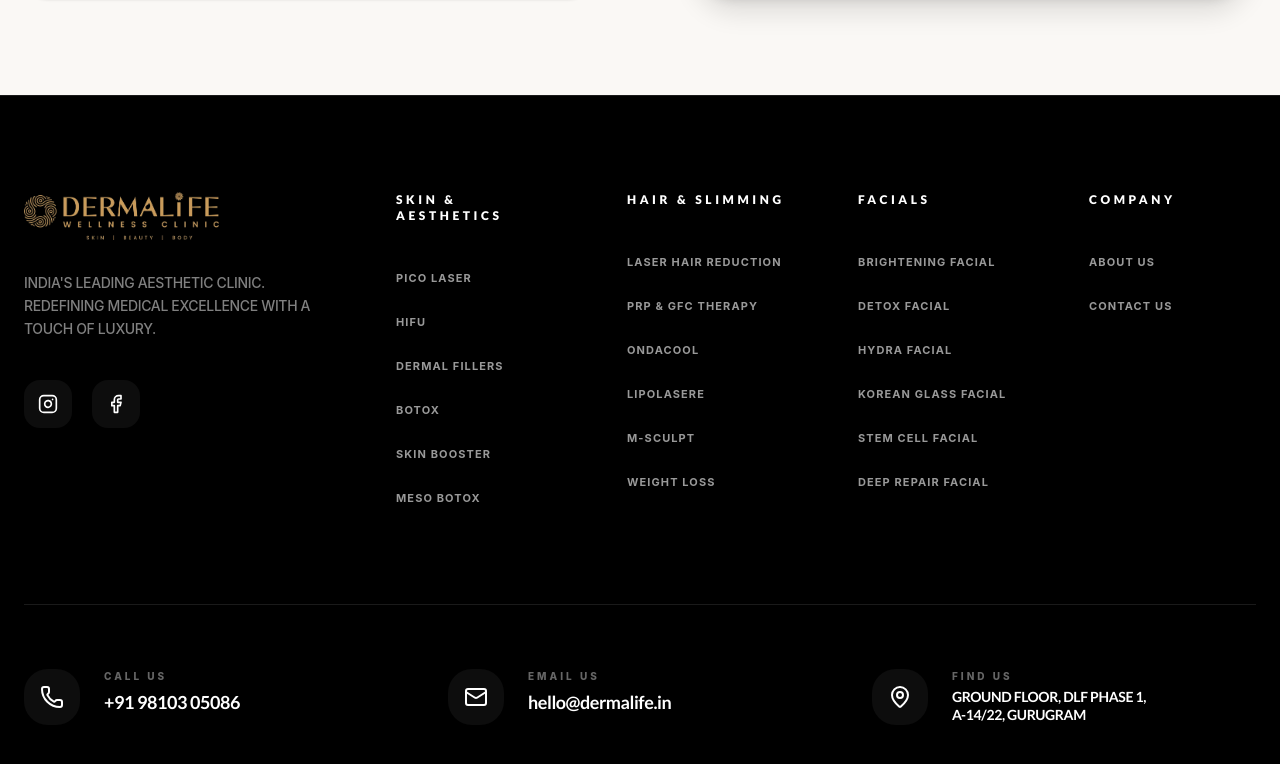
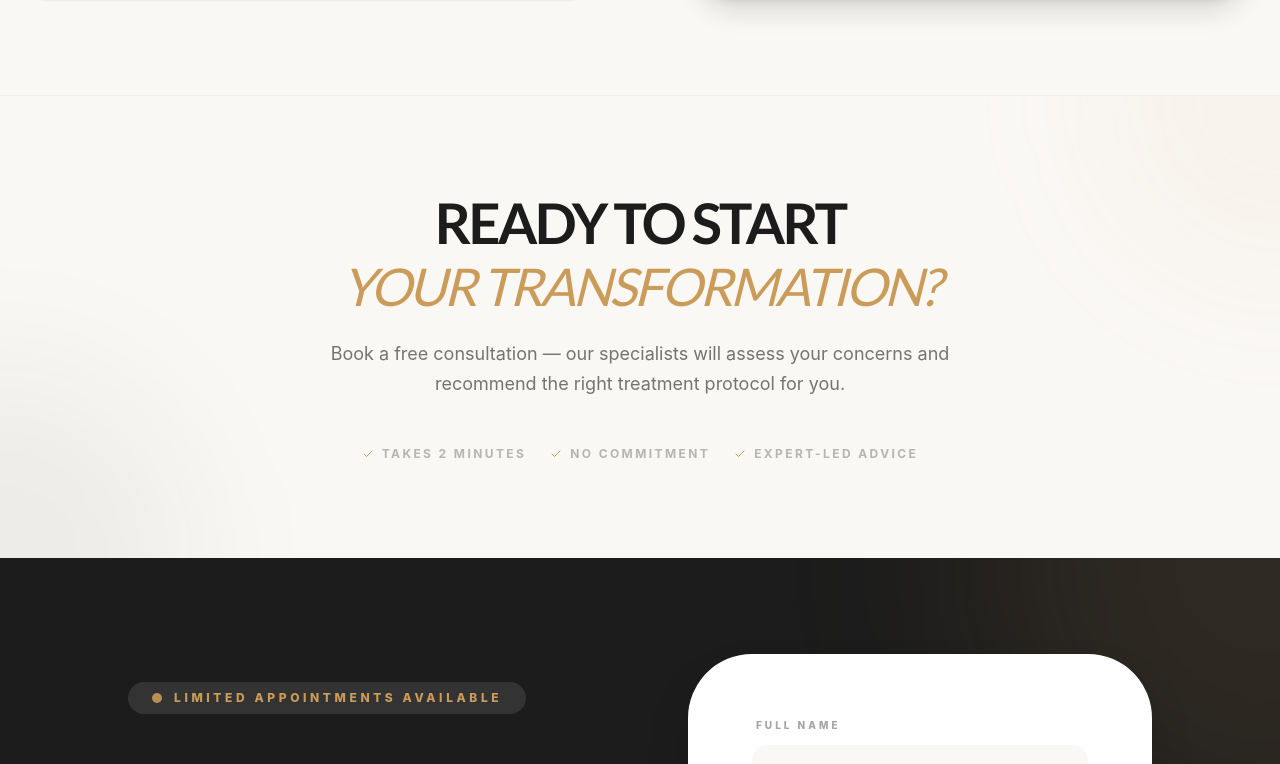
Before and after one commit to raghavluthra10/dermalife-demo, a React (Vite) app: page /contact in a window 1280 px wide. Shown: the part 1608-2372 px from the top of the page. Built offline with nearby package versions, Linux system fonts and the light colour scheme.

Commit message:
added booking form on about us and contact us page

```diff
--- a/src/pages/AboutUs.tsx
+++ b/src/pages/AboutUs.tsx
@@ -1,5 +1,6 @@
 import { motion } from 'motion/react';
-import { Leaf, Heart, Sparkles, Target, Users, ShieldCheck } from 'lucide-react';
+import { Leaf, Heart, Sparkles, Target, Users, ShieldCheck, Check } from 'lucide-react';
+import BookingForm from '../components/BookingForm';
 
 const AboutUs = () => {
   return (
@@ -169,6 +170,36 @@
           </div>
         </div>
       </section>
+
+      {/* Bottom CTA Section */}
+      <section className="py-24 bg-brand-cream relative overflow-hidden text-center border-t border-brand-muted/30">
+        <div className="absolute top-0 right-0 w-96 h-96 bg-brand-gold/5 rounded-full blur-3xl -translate-y-1/2 translate-x-1/2" />
+        <div className="absolute bottom-0 left-0 w-96 h-96 bg-brand-accent/5 rounded-full blur-3xl translate-y-1/2 -translate-x-1/2" />
+
+        <div className="max-w-4xl mx-auto px-6 relative z-10">
+          <h2 className="text-3xl md:text-[56px] font-primary font-bold text-brand-dark leading-[1.1] mb-6 uppercase tracking-tighter text-black">
+            Ready to start <br /> <span className="text-brand-gold italic font-normal text-4xl md:text-5xl lg:text-[52px]">your transformation?</span>
+          </h2>
+          <p className="font-sans text-base md:text-lg text-brand-dark/60 mb-12 max-w-2xl mx-auto leading-relaxed">
+            Book a free consultation — our specialists will assess your concerns and recommend the right treatment protocol for you.
+          </p>
+          <div className="flex flex-wrap items-center justify-center gap-x-6 gap-y-2">
+            <span className="text-[10px] md:text-xs uppercase tracking-[0.2em] text-brand-dark/30 font-bold flex items-center gap-2 text-black">
+              <Check size={12} className="text-brand-gold" />
+              Takes 2 minutes
+            </span>
+            <span className="text-[10px] md:text-xs uppercase tracking-[0.2em] text-brand-dark/30 font-bold flex items-center gap-2 text-black">
+              <Check size={12} className="text-brand-gold" />
+              No commitment
+            </span>
+            <span className="text-[10px] md:text-xs uppercase tracking-[0.2em] text-brand-dark/30 font-bold flex items-center gap-2 text-black">
+              <Check size={12} className="text-brand-gold" />
+              Expert-led advice
+            </span>
+          </div>
+        </div>
+      </section>
+      <BookingForm />
     </main>
   );
 };
--- a/src/pages/ContactUs.tsx
+++ b/src/pages/ContactUs.tsx
@@ -1,5 +1,6 @@
 import { motion } from 'motion/react';
-import { Phone, Mail, MapPin, Send, MessageSquare, Clock } from 'lucide-react';
+import { Phone, Mail, MapPin, Send, MessageSquare, Clock, Check } from 'lucide-react';
+import BookingForm from '../components/BookingForm';
 
 const ContactUs = () => {
   const handleSubmit = (e: React.FormEvent) => {
@@ -147,6 +148,36 @@
           </div>
         </div>
       </section>
+
+      {/* Bottom CTA Section */}
+      <section className="py-24 bg-brand-cream relative overflow-hidden text-center border-t border-brand-muted/30">
+        <div className="absolute top-0 right-0 w-96 h-96 bg-brand-gold/5 rounded-full blur-3xl -translate-y-1/2 translate-x-1/2" />
+        <div className="absolute bottom-0 left-0 w-96 h-96 bg-brand-accent/5 rounded-full blur-3xl translate-y-1/2 -translate-x-1/2" />
+
+        <div className="max-w-4xl mx-auto px-6 relative z-10">
+          <h2 className="text-3xl md:text-[56px] font-primary font-bold text-brand-dark leading-[1.1] mb-6 uppercase tracking-tighter text-black">
+            Ready to start <br /> <span className="text-brand-gold italic font-normal text-4xl md:text-5xl lg:text-[52px]">your transformation?</span>
+          </h2>
+          <p className="font-sans text-base md:text-lg text-brand-dark/60 mb-12 max-w-2xl mx-auto leading-relaxed">
+            Book a free consultation — our specialists will assess your concerns and recommend the right treatment protocol for you.
+          </p>
+          <div className="flex flex-wrap items-center justify-center gap-x-6 gap-y-2">
+            <span className="text-[10px] md:text-xs uppercase tracking-[0.2em] text-brand-dark/30 font-bold flex items-center gap-2 text-black">
+              <Check size={12} className="text-brand-gold" />
+              Takes 2 minutes
+            </span>
+            <span className="text-[10px] md:text-xs uppercase tracking-[0.2em] text-brand-dark/30 font-bold flex items-center gap-2 text-black">
+              <Check size={12} className="text-brand-gold" />
+              No commitment
+            </span>
+            <span className="text-[10px] md:text-xs uppercase tracking-[0.2em] text-brand-dark/30 font-bold flex items-center gap-2 text-black">
+              <Check size={12} className="text-brand-gold" />
+              Expert-led advice
+            </span>
+          </div>
+        </div>
+      </section>
+      <BookingForm />
     </main>
   );
 };
```
Also changed, not shown: src/pages/Hifu.tsx (line endings or trailing spaces).
